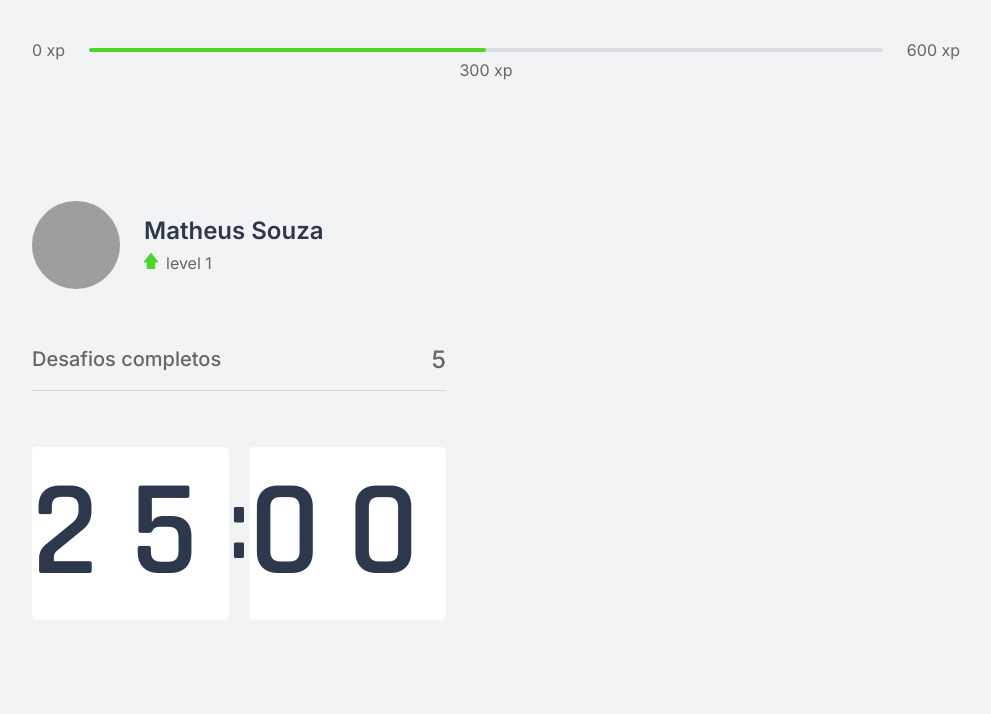
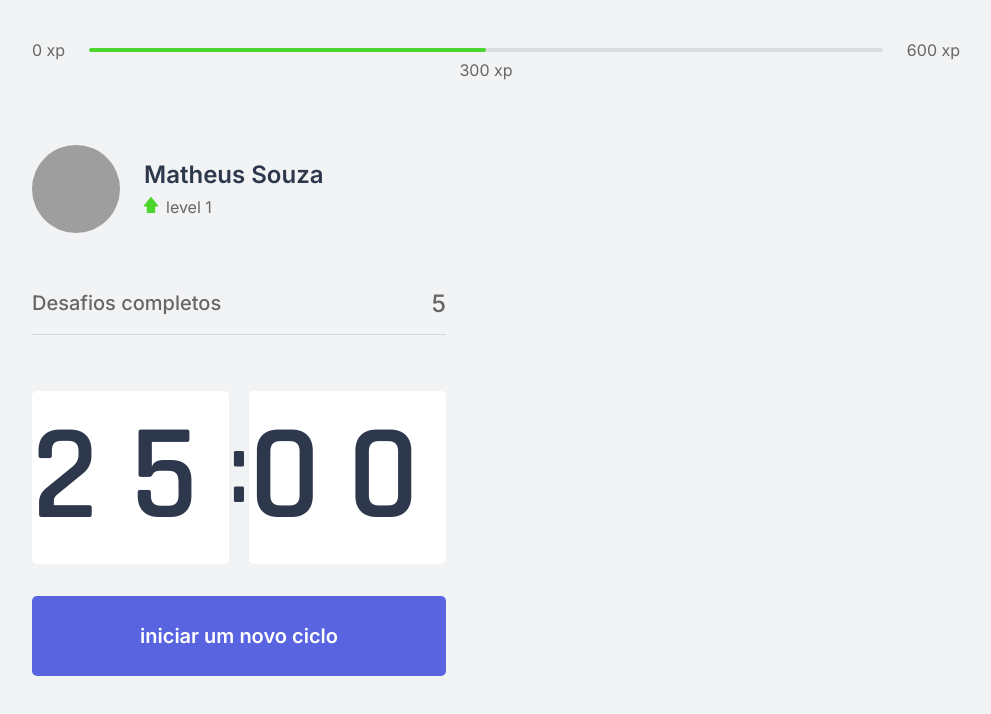
Before and after one commit to matheuspython/nlwSemanaNextLevel2021, a Next.js app in the folder moveit-next/: page / in a window 1280 px wide. Shown: the top 714 px of the page, without its empty margins (144-1135 px from the left). Built offline with nearby package versions, Linux system fonts and the light colour scheme; grey boxes are pictures that could not be loaded.

Commit message:
adicionando o countdown e adicionando o codigo para inicia-lo

```diff
--- a/moveit-next/src/components/Countdown.tsx
+++ b/moveit-next/src/components/Countdown.tsx
@@ -1,17 +1,41 @@
+import { useState, useEffect} from 'react'
 import styles from '../styles/components/Countdown.module.css'
 
 export function Countdown(){
+  const [time, setTime] = useState(25*60)
+  const [active, setActive] = useState(false)
+
+  const minutes = Math.floor(time/60)
+  const secund = time %60
+
+  const [minuteLeft, minuteRight] = String(minutes).padStart(2, '0').split('')
+  const [secondLeft, secondRight] = String(secund).padStart(2, '0').split('')
+
+  function startCountdown(){
+    setActive(true)
+  }
+  useEffect(()=>{
+    if(active && time > 0){
+      setTimeout(()=>{
+        setTime(time - 1)
+      },1000)
+    }
+  },[active, time])
+
   return(
-    <div className={styles.CountdownContainer}>
+    <div>
+      <div className={styles.CountdownContainer}>
       <div>
-        <span>2</span>
-        <span>5</span>
+        <span>{minuteLeft}</span>
+        <span>{minuteRight}</span>
       </div>
       <span>:</span>
       <div>
-        <span>0</span>
-        <span>0</span>
+        <span>{secondLeft}</span>
+        <span>{secondRight}</span>
       </div>
+    </div>
+    <button onClick={startCountdown} type="button" className={styles.countdownButton}>iniciar um novo ciclo</button>
     </div>
   )
 }
--- a/moveit-next/src/styles/components/Countdown.module.css
+++ b/moveit-next/src/styles/components/Countdown.module.css
@@ -24,3 +24,29 @@
   font-size: 6.25rem;
   margin: 0 0 0.5rem;
 }
+.countdownButton{
+  height: 5rem;
+  width: 100%;
+
+  margin-top: 2rem;
+
+  display: flex;
+  align-items: center;
+  justify-content: center;
+
+  border: 0;
+  border-radius: 5px;
+
+  background: var(--blue);
+  color: var(--white);
+
+  font-size: 1.25rem;
+  font-weight: 600;
+
+  cursor: pointer;
+  transition: 0.2s;
+}
+.countdownButton:hover{
+  background: var(--blue-dark);
+  font-size: 1.5rem;
+}
```
